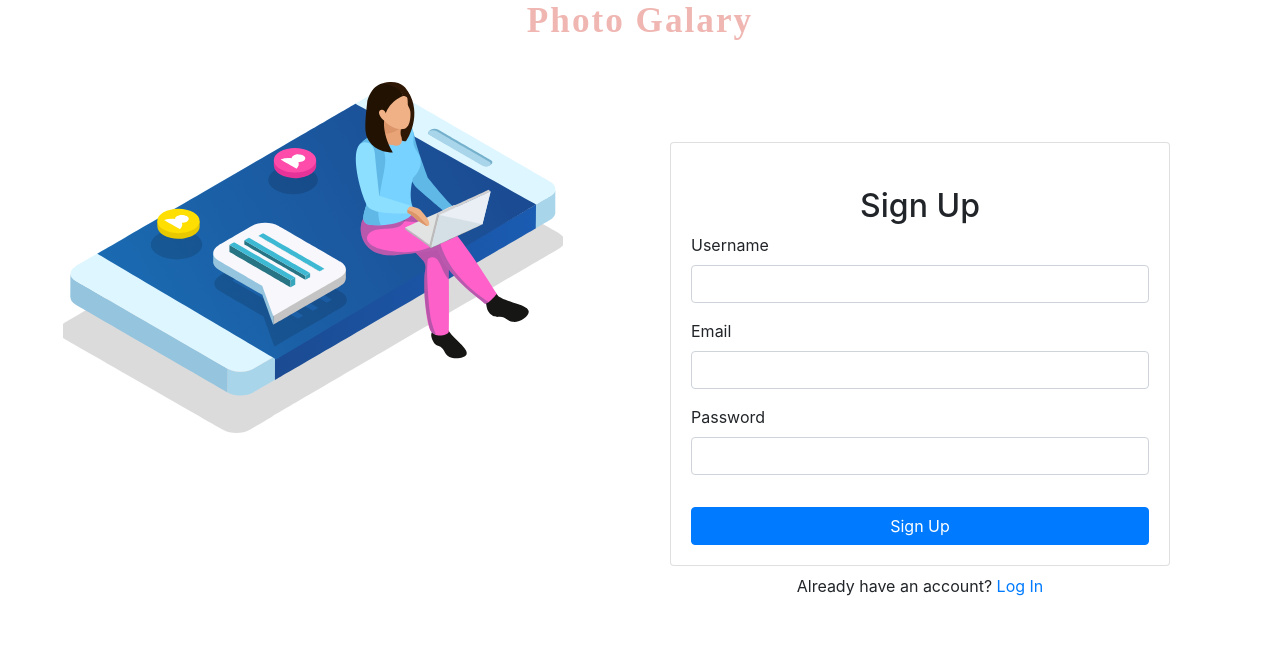
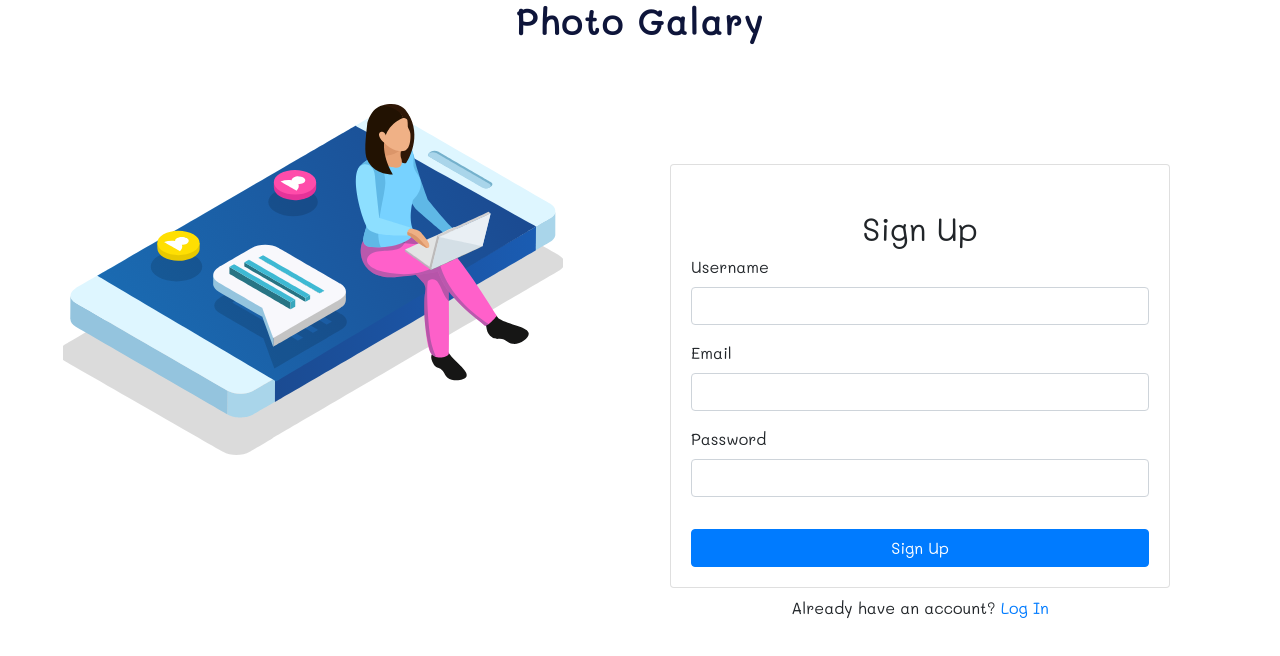
Before and after one commit to ishitakeshawani/Photo-Gallery, a React (Create React App) app: page / in a window 1280 px wide. Shown: the top 656 px of the page. Built offline with nearby package versions, Linux system fonts and the light colour scheme; no server answers.

Commit message:
modified the file

```diff
--- a/package.json
+++ b/package.json
@@ -15,6 +15,7 @@
     "react-lottie": "^1.2.3",
     "react-router-dom": "^5.2.0",
     "react-scripts": "4.0.3",
+    "react-toastify": "^7.0.4",
     "web-vitals": "^1.1.2"
   },
   "scripts": {
--- a/public/index.html
+++ b/public/index.html
@@ -24,6 +24,9 @@
       work correctly both with client-side routing and a non-root public URL.
       Learn how to configure a non-root public URL by running `npm run build`.
     -->
+    <link rel="preconnect" href="https://fonts.googleapis.com">
+<link rel="preconnect" href="https://fonts.gstatic.com" crossorigin>
+<link href="https://fonts.googleapis.com/css2?family=Mali:ital,wght@1,300&display=swap" rel="stylesheet">
     <title>React App</title>
   </head>
   <body>
--- a/src/comps/signup/signup.css
+++ b/src/comps/signup/signup.css
@@ -1,46 +1,6 @@
+@import url('https://fonts.googleapis.com/css2?family=Mali&display=swap');
 
-.outer {
-  display: flex;
-  justify-content: center;
-  flex-direction: column;
-  text-align: left;
+body{
+  font-family:  'Mali', cursive;
+
 }
-
-.inner {
-  width: 450px;
-  margin: auto;
-  background: #ffffff;
-  box-shadow: 0px 14px 80px rgba(34, 35, 58, 0.2);
-  padding: 40px 55px 45px 55px;
-  border-radius: 15px;
-  transition: all .3s;
-}
-
-.outer .form-control:focus {
-  border-color: #167bff;
-  box-shadow: none;
-}
-
-.outer h3 {
-  text-align: center;
-  margin: 0;
-  line-height: 1;
-  padding-bottom: 20px;
-}
-
-.custom-control-label {
-  font-weight: 400;
-}
-
-.forgot-password,
-.forgot-password a {
-  text-align: right;
-  font-size: 13px;
-  padding-top: 10px;
-  color: #7f7d7d;
-  margin: 0;
-}
-
-.forgot-password a {
-  color: #167bff;
-}
--- a/src/index.css
+++ b/src/index.css
@@ -1,28 +1,26 @@
-@import url('https://fonts.googleapis.com/css2?family=Noto+Serif:wght@400;700&display=swap');
+@import url('https://fonts.googleapis.com/css2?family=Mali&display=swap');
 
-:root{
-  --primarye: #efb6b2;
-  --secondary: #4e4e4e;
-  --error: #ff4a4a;
-}
+
 
 /* base styles & title */
 body{
-  font-family: "Noto Serif";
+  font-family: 'Mali', cursive;
   color: var(--secondary);
+
 }
 .App{
   /* max-width: 960px; */
   margin: 0 auto;
 }
 .title{
-  color: var(--primarye);
+  color: #0e153a;
   font-size: 2.2rem;
   letter-spacing: 2px;
   font-weight: normal;
   text-align: center;
-  font-family: cursive;
+  font-family: 'Mali', cursive;
   font-weight: bold;
+  margin-bottom: 30px;
 }
 
 
```
Also changed, not shown: 1 other file (tests, documents, lock files or other folders).
